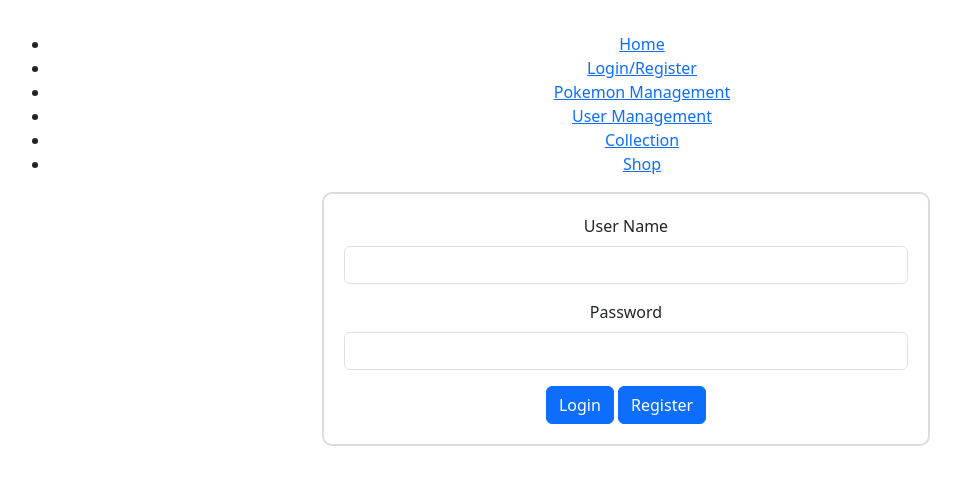
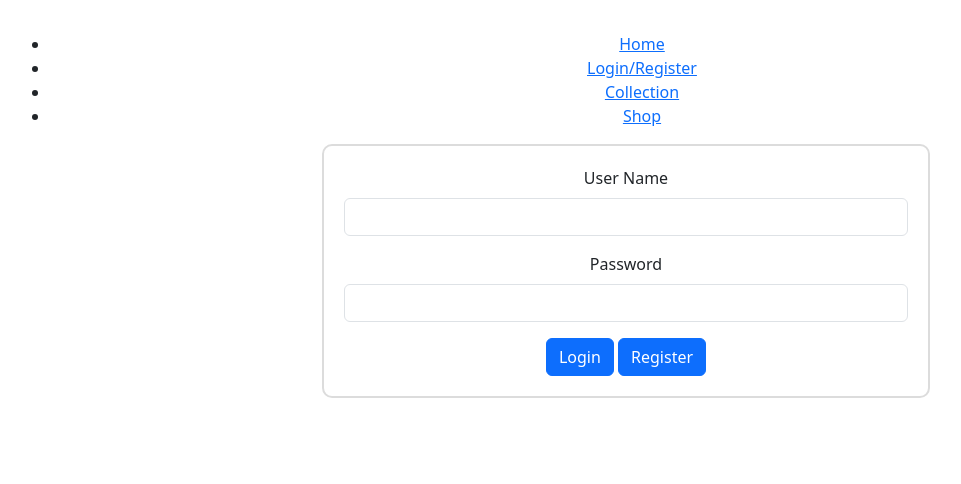
Before and after one commit to 241209-JavaReactAWS/kayson-sanjae-project1, a React (Vite) app in the folder Pokemon-react-app/: page /login-register in a window 1280 px wide. Shown: the top 484 px of the page, without its empty margins (14-975 px from the left). Built offline with nearby package versions, Linux system fonts and the light colour scheme.

Commit message:
Admin pages will be displayed based on auth.

```diff
--- a/Pokemon-react-app/src/components/login/login.tsx
+++ b/Pokemon-react-app/src/components/login/login.tsx
@@ -85,6 +85,12 @@ function Login() {
         console.log("Current username and role:")
         console.log(auth?.username)
         console.log(auth?.role)
+        /*axios.get("http://localhost:8080/users/username", {withCredentials: true})
+        .then((res)=>{
+            console.log(`From backend, user name ${res.data.username}`)
+            console.log(`From backend, user role ${res.data.role}`)
+        })*/
+
     }, [])
 
 
--- a/Pokemon-react-app/src/components/nav/Nav.tsx
+++ b/Pokemon-react-app/src/components/nav/Nav.tsx
@@ -31,8 +31,8 @@ function Nav() {
             <li><Link to="/">Home</Link></li>
             <li><Link to="/login-register">Login/Register</ Link></li>
             {auth?.username && <li><button type="button"  onClick={Logout}>Logout</button></li>}
-            <li><Link to="/pokemon-management">Pokemon Management</ Link></li>
-            <li><Link to="/user-management">User Management</ Link></li>
+            {auth?.role === "ADMIN" && <li><Link to="/pokemon-management">Pokemon Management</ Link></li>}
+            {auth?.role === "ADMIN" && <li><Link to="/user-management">User Management</ Link></li>}
             <li><Link to="/collection">Collection</Link></li>
             <li><Link to="/shop">Shop</Link></li>
         </ul>
```
Also changed, not shown: 2 other files (tests, documents, lock files or other folders).
